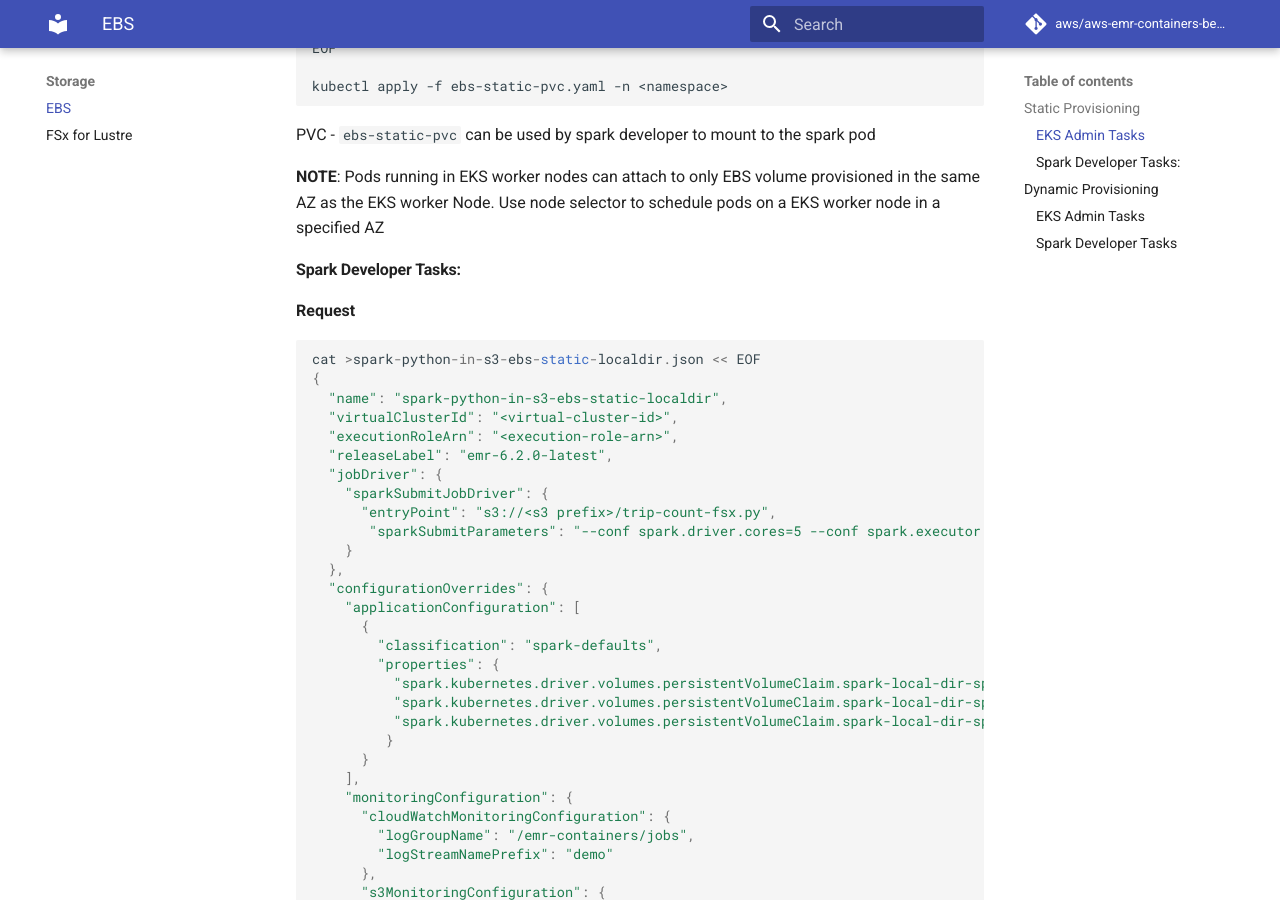
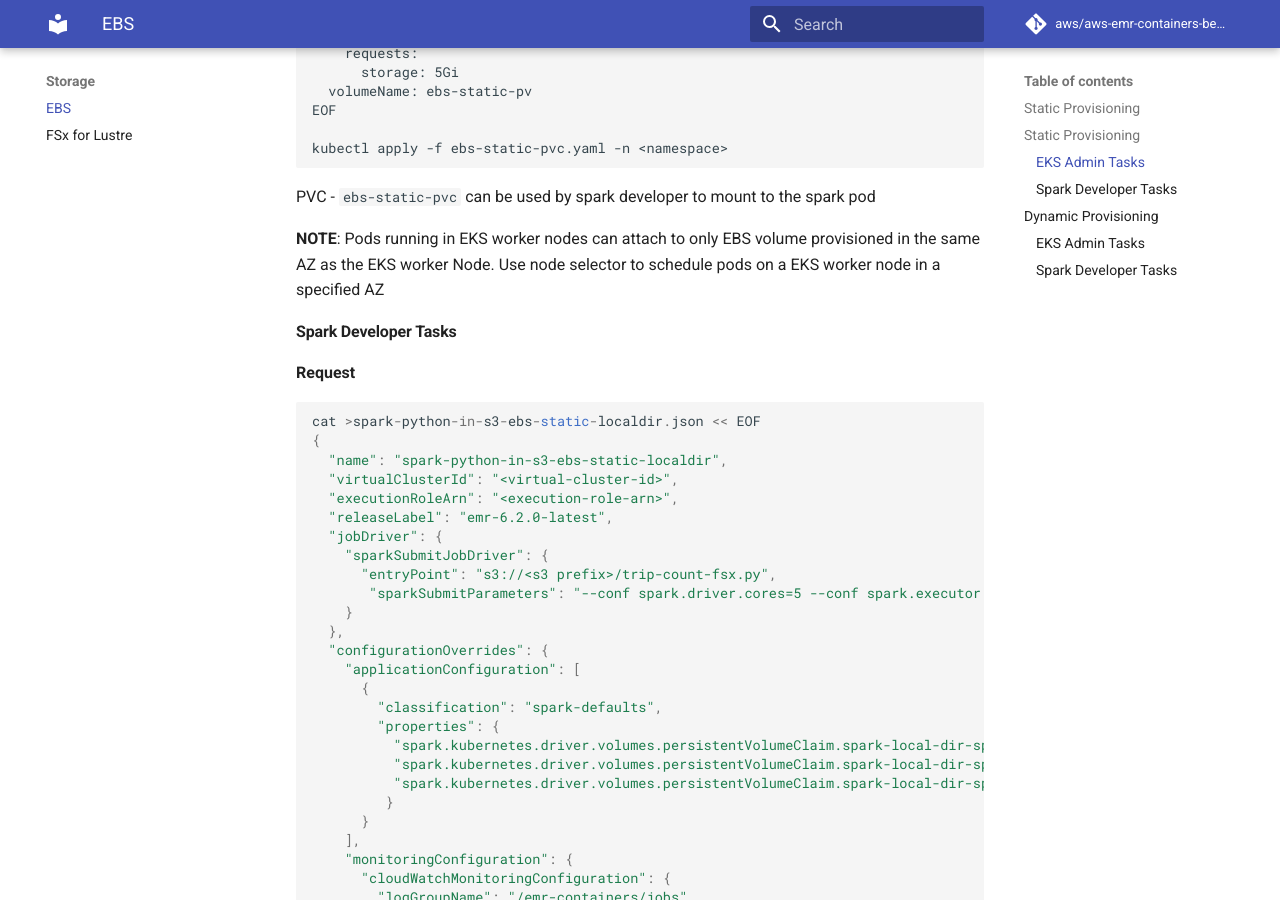
Before and after one commit to aws/aws-emr-containers-best-practices, an MkDocs documentation site: the page built from content/storage/docs/spark/ebs.md, in a window 1280 px wide and 900 px high, scrolled down 1512 px. Built offline with MkDocs 1.6.1 and Material for MkDocs 9.7.7, drawn with Linux system fonts in a browser that asks for light colours; comment, search, counter and statistics services are not loaded.

Commit message:
changed formatting

```diff
--- a/content/storage/docs/spark/ebs.md
+++ b/content/storage/docs/spark/ebs.md
@@ -7,6 +7,7 @@
 [Documentation for EBS CSI driver](https://github.com/kubernetes-sigs/aws-ebs-csi-driver)
 
 
+### **Static Provisioning**
 ### **Static Provisioning**
 
 #### EKS Admin Tasks
@@ -76,7 +77,7 @@
 
 **NOTE**: Pods running in EKS worker nodes can attach to only EBS volume provisioned in the same AZ as the EKS worker Node. Use node selector to schedule pods on a EKS worker node in a specified AZ
 
-#### Spark Developer Tasks:
+#### Spark Developer Tasks
 
 **Request**
 
```
Also changed, not shown: content/security/docs/index.md (+1 -0 lines).
